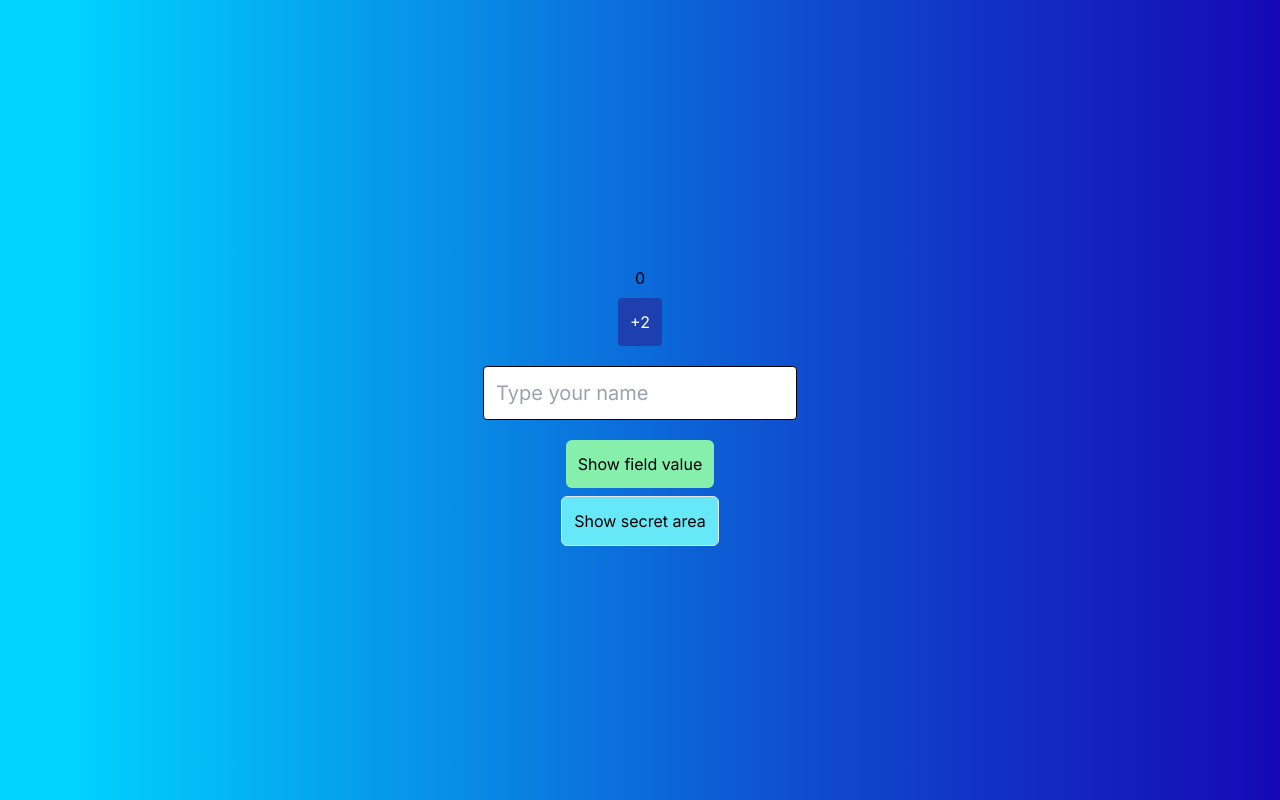
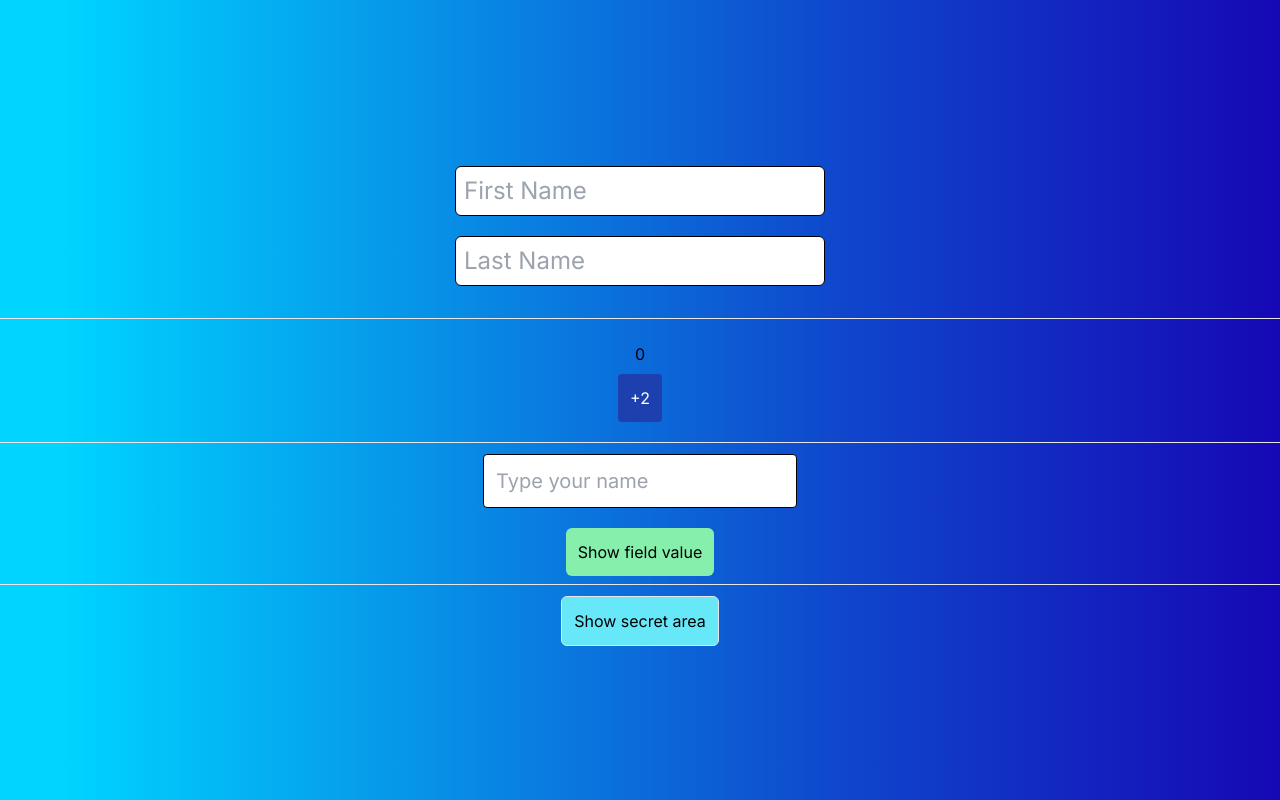
Before and after one commit to mspdl/reactjs-first_project, a Next.js app: page / in a window 1280 px wide. Built offline with nearby package versions, Linux system fonts and the light colour scheme.

Commit message:
Updating objects with state

```diff
--- a/src/components/StateExample.tsx
+++ b/src/components/StateExample.tsx
@@ -1,10 +1,19 @@
 import { useState } from "react";
+
+type Person = {
+  firstName: string;
+  lastName: string;
+};
 
 const StateExample = () => {
   const [showSecret, setShowSecret] = useState(false);
   const [nameInput, setNameInput] = useState("");
   const [showName, setShowName] = useState(false);
   const [count, setCount] = useState(0);
+  const [fullName, setFullName] = useState<Person>({
+    firstName: "",
+    lastName: "",
+  });
 
   const handleButtonSecretAreaClick = () => {
     setShowSecret(!showSecret);
@@ -19,8 +28,66 @@ const StateExample = () => {
     setCount((oldCount) => oldCount + 1);
   };
 
+  const handleClearFirstNameButtonClick = () => {
+    setFullName({ ...fullName, firstName: "" });
+  };
+
+  const handleClearFullNameButtonClick = () => {
+    setFullName({ firstName: "", lastName: "" });
+  };
+
   return (
     <>
+      <div className="p-3 flex flex-col gap-2 items-center">
+        <input
+          type="text"
+          placeholder="First Name"
+          className="border border-black text-2xl text-black rounded-md mb-3 p-2"
+          value={fullName.firstName}
+          onChange={(e) =>
+            setFullName({
+              ...fullName,
+              firstName: e.target.value,
+            })
+          }
+        />
+        <input
+          type="text"
+          placeholder="Last Name"
+          className="border border-black text-2xl text-black rounded-md mb-3 p-2"
+          value={fullName.lastName}
+          onChange={(e) =>
+            setFullName({
+              ...fullName,
+              lastName: e.target.value,
+            })
+          }
+        />
+        {(fullName.firstName || fullName.lastName) && (
+          <>
+            <p>
+              My full name is: {fullName.firstName} {fullName.lastName}
+            </p>
+            {fullName.firstName && (
+              <button
+                onClick={handleClearFirstNameButtonClick}
+                className="bg-orange-300 p-3 rounded"
+              >
+                Clear first name
+              </button>
+            )}
+            <button
+              onClick={handleClearFullNameButtonClick}
+              className="bg-blue-300 p-3 rounded"
+            >
+              Clear full name
+            </button>
+          </>
+        )}
+      </div>
+
+      <hr className="w-full h-1" />
+
       <div className="p-3 flex flex-col gap-2 items-center">
         <p>{count}</p>
         <button
@@ -30,6 +97,9 @@ const StateExample = () => {
           +2
         </button>
       </div>
+
+      <hr className="w-full h-1" />
+
       <input
         type="text"
         className="border border-black p-3 text-xl text-black rounded"
@@ -44,6 +114,9 @@ const StateExample = () => {
         {showName ? "Hide" : "Show"} field value
       </button>
       {showName && <p>{nameInput}</p>}
+
+      <hr className="w-full h-1" />
+
       <button
         className="border p-3 rounded-md bg-cyan-300"
         onClick={handleButtonSecretAreaClick}
```
